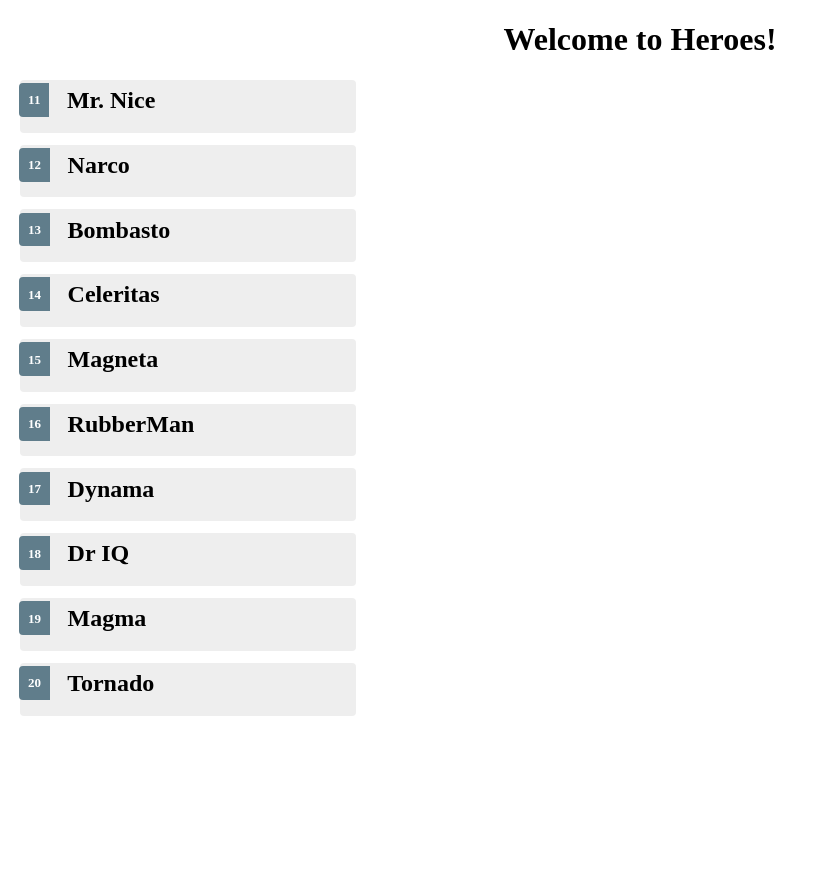
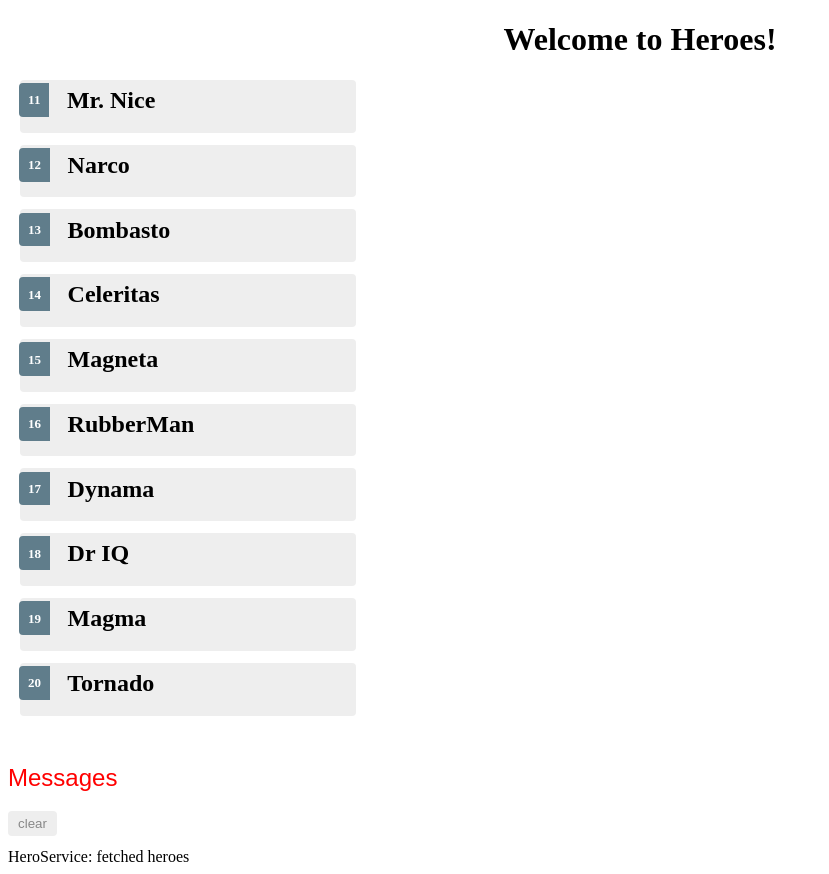
Before and after one commit to velislavnikolov/heroes-project, an Angular app in the folder Heroes/: page / in a window 1280 px wide. Shown: the whole page, without its empty margins (0-829 px from the left). Before the commit the page ends 800 px from the top, so only its background shows below. Built offline with nearby package versions, Linux system fonts and the light colour scheme.

Commit message:
Add services to get heroes and to show messages

```diff
--- a/Heroes/src/app/app.component.html
+++ b/Heroes/src/app/app.component.html
@@ -5,3 +5,4 @@
 </div>
 
 <heroes></heroes>
+<messages></messages>
--- a/Heroes/src/app/app.module.ts
+++ b/Heroes/src/app/app.module.ts
@@ -6,12 +6,14 @@
 
 import { HeroesComponent } from './heroes/heroes.component';
 import { HeroDetailComponent } from './hero-detail/hero-detail.component';
+import { MessageComponent } from './messages/messages.component';
 
 @NgModule({
   declarations: [
     AppComponent,
     HeroesComponent,
-    HeroDetailComponent
+    HeroDetailComponent,
+    MessageComponent
   ],
   imports: [
     BrowserModule,
--- /dev/null
+++ b/Heroes/src/app/hero.service.ts
@@ -0,0 +1,18 @@
+import { Injectable } from '@angular/core';
+import { Hero } from './hero';
+import { HEROES } from './mock-heroes';
+import { Observable, of } from 'rxjs';
+import { MessageService } from './message.service';
+
+@Injectable({
+    providedIn: 'root',
+})
+
+export class HeroService {
+    constructor(private messageService: MessageService) {}
+
+    getHeroes(): Observable<Hero[]> {
+        this.messageService.add('HeroService: fetched heroes');
+        return of(HEROES);
+      }
+}
--- a/Heroes/src/app/heroes/heroes.component.ts
+++ b/Heroes/src/app/heroes/heroes.component.ts
@@ -1,6 +1,7 @@
 import { Component, OnInit } from '@angular/core';
 import { Hero } from '../hero';
 import { HEROES } from '../mock-heroes';
+import { HeroService } from '../hero.service';
 
 @Component({
     selector: 'heroes',
@@ -10,7 +11,7 @@
 
 export class HeroesComponent implements OnInit {
 
-    heroes = HEROES;
+    heroes: Hero[];
 
     selectedHero: Hero;
 
@@ -18,7 +19,16 @@
         this.selectedHero = hero;
     }
 
-    constructor () {}
+    constructor (private heroService: HeroService) {
 
-    ngOnInit() {}
+    }
+
+    getHeroes(): void {
+        this.heroService.getHeroes()
+            .subscribe(heroes => this.heroes = heroes);
+      }
+
+    ngOnInit() {
+        this.getHeroes();
+    }
 }
--- /dev/null
+++ b/Heroes/src/app/message.service.ts
@@ -0,0 +1,17 @@
+import { Injectable } from '@angular/core';
+
+@Injectable({
+    providedIn: 'root',
+})
+
+export class MessageService {
+    messages: string[] = [];
+
+    add(message: string) {
+        this.messages.push(message);
+    }
+
+    clear() {
+        this.messages = [];
+    }
+}
--- /dev/null
+++ b/Heroes/src/app/messages/messages.component.css
@@ -0,0 +1,34 @@
+h2 {
+    color: red;
+    font-family: Arial, Helvetica, sans-serif;
+    font-weight: lighter;
+  }
+  body {
+    margin: 2em;
+  }
+  body, input[text], button {
+    color: crimson;
+    font-family: Cambria, Georgia;
+  }
+
+  button.clear {
+    font-family: Arial;
+    background-color: #eee;
+    border: none;
+    padding: 5px 10px;
+    border-radius: 4px;
+    cursor: pointer;
+    cursor: hand;
+  }
+  button:hover {
+    background-color: #cfd8dc;
+  }
+  button:disabled {
+    background-color: #eee;
+    color: #aaa;
+    cursor: auto;
+  }
+  button.clear {
+    color: #888;
+    margin-bottom: 12px;
+  }
--- /dev/null
+++ b/Heroes/src/app/messages/messages.component.html
@@ -0,0 +1,8 @@
+<div *ngIf="messageService.messages.length">
+
+    <h2>Messages</h2>
+    <button class="clear"
+            (click)="messageService.clear()">clear</button>
+    <div *ngFor='let message of messageService.messages'> {{message}} </div>
+
+  </div>
--- /dev/null
+++ b/Heroes/src/app/messages/messages.component.ts
@@ -0,0 +1,14 @@
+import { Component, OnInit } from '@angular/core';
+import { MessageService } from '../message.service';
+
+@Component({
+    selector: 'messages',
+    templateUrl: './messages.component.html',
+    styleUrls: ['./messages.component.css']
+})
+
+export class MessageComponent implements OnInit {
+    constructor(public messageService: MessageService) {}
+
+    ngOnInit() {}
+}
```
